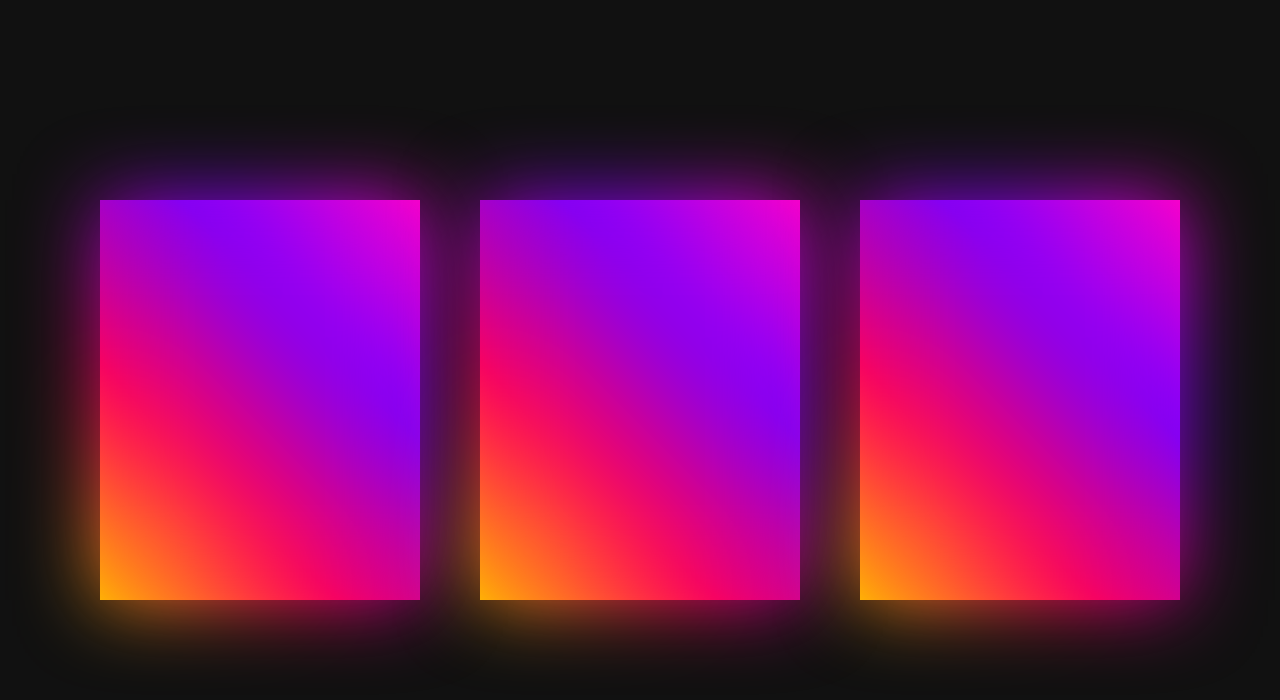
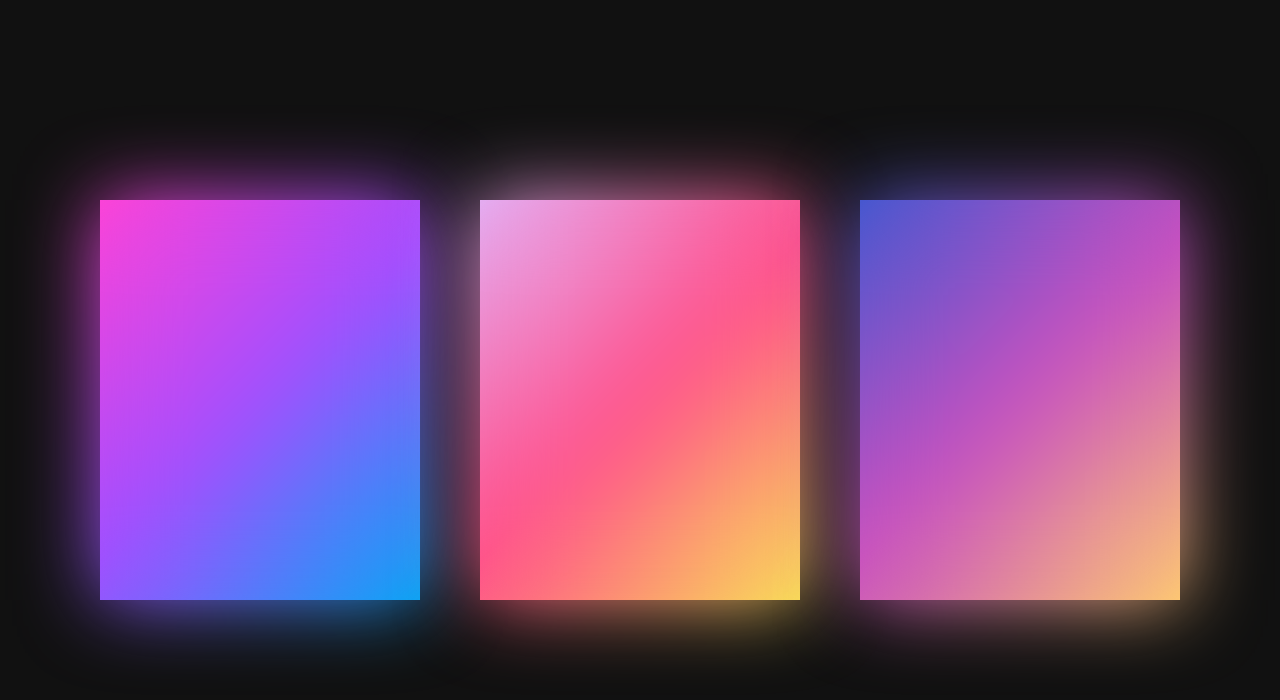
Before and after one commit to PrathibhaSithu/Gradient_Border_Cards, a plain HTML site: page index.html in a window 1280 px wide. Drawn offline with nearby package versions, Linux system fonts and the light colour scheme.

Commit message:
Update style.css

```diff
--- a/style.css
+++ b/style.css
@@ -45,7 +45,7 @@ body{
     left: 0;
     width: 100%;
     height: 100%;
-    background: linear-gradient(45deg,#ffbc00,#ff0058,#7a00ff,#ff00c8);
+    background: linear-gradient(315deg,#03a9f4,#a34eff,#ff43d6);
     transition: 0.5s;
 }
 .container .box::after{
@@ -55,9 +55,14 @@ body{
     left: 0;
     width: 100%;
     height: 100%;
-    background: linear-gradient(45deg,#ffbc00,#ff0058,#7a00ff,#ff00c8);
+    background: linear-gradient(315deg,#03a9f4,#a34eff,#ff43d6);
     filter: blur(40px);
 }
-.container .box:nth-child(2):before{
-
+.container .box:nth-child(2)::before,
+.container .box:nth-child(2)::after{
+    background: linear-gradient(315deg,#f8e356,#ff4f8b,#e3b1f6);
 }
+.container .box:nth-child(3)::before,
+.container .box:nth-child(3)::after{
+    background: linear-gradient(315deg,#ffcc70,#c850c0,#4158d0);
+}
```
